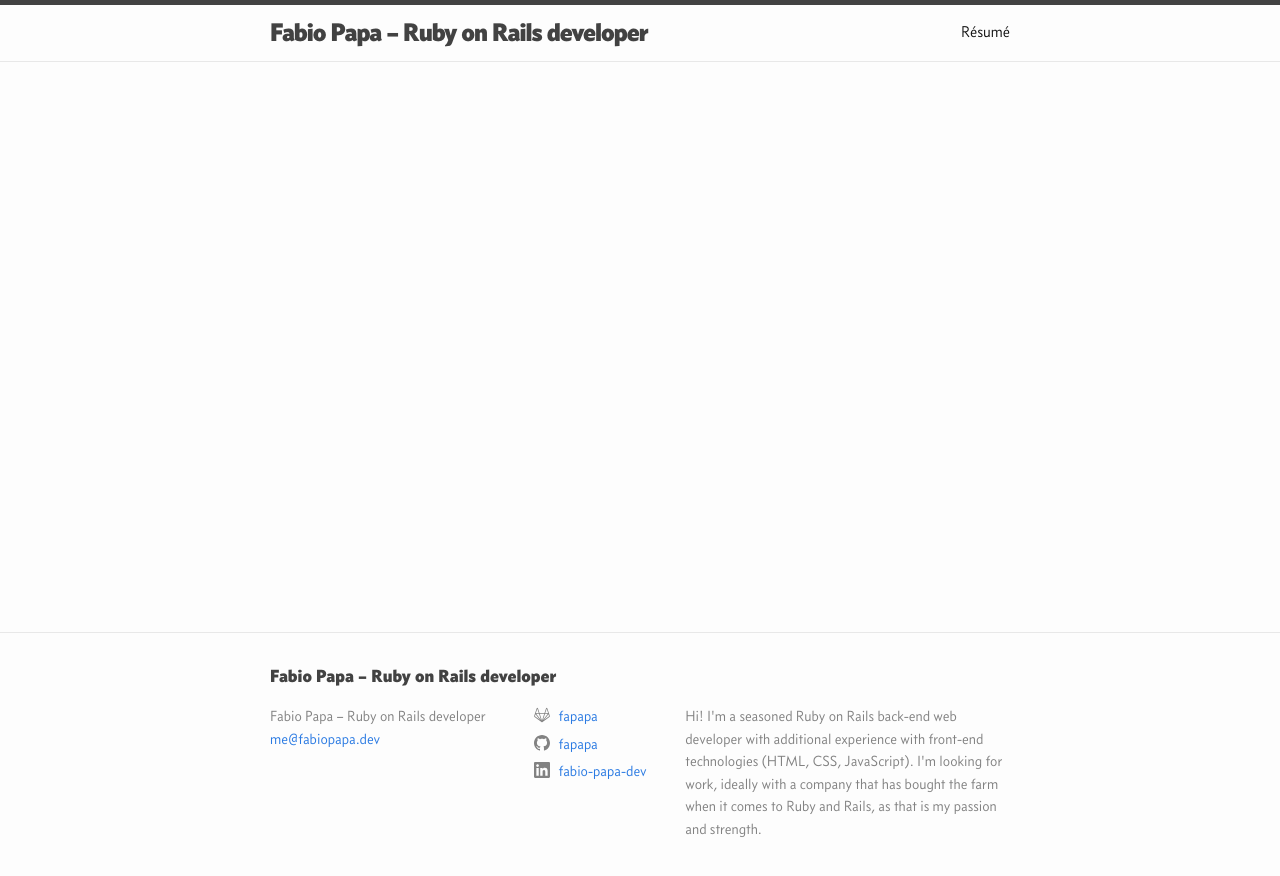
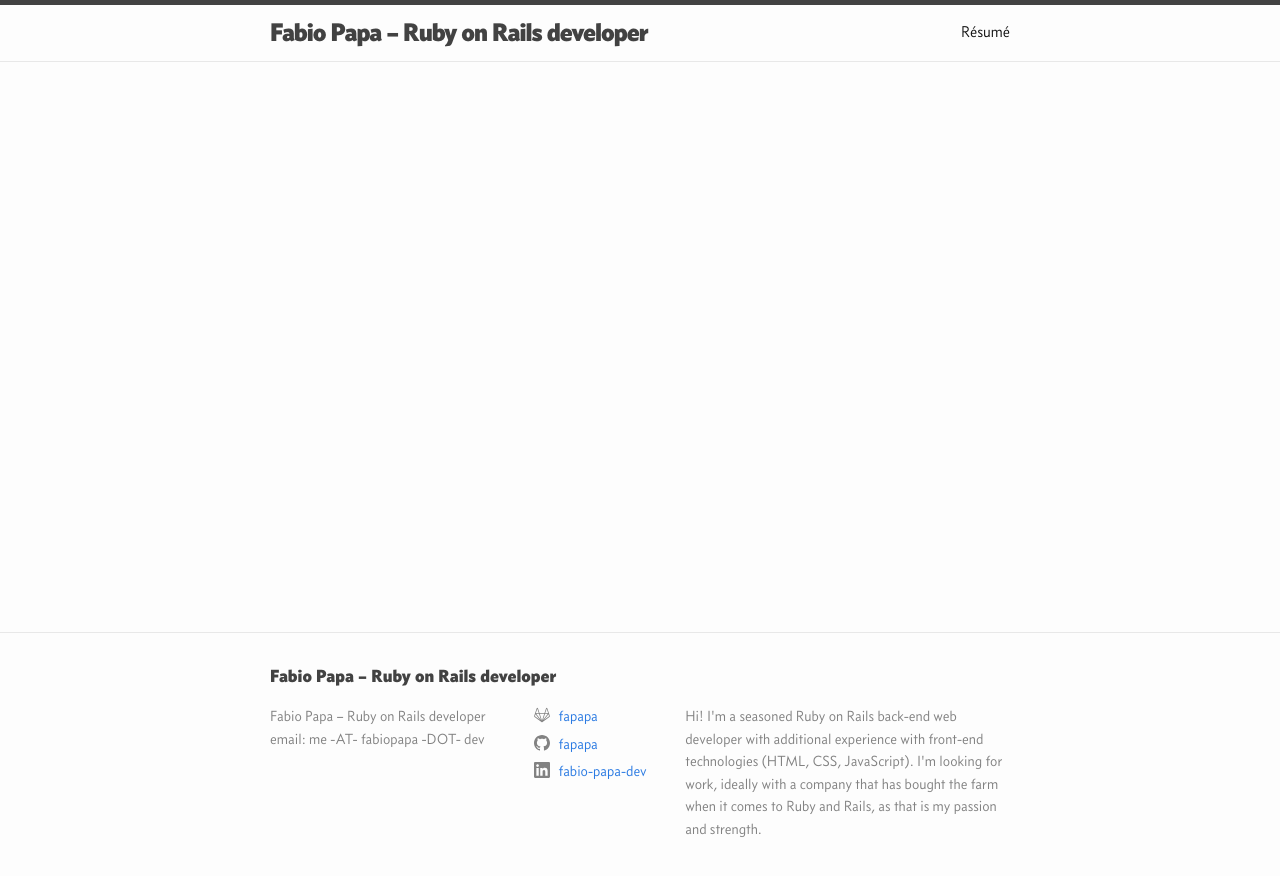
Before and after one commit to fapapa/fapapa.github.io, a Jekyll site: the page built from index.md, in a window 1280 px wide. Shown: the top 876 px of the page. Built offline with Jekyll 4.4.1, drawn with Linux system fonts in a browser that asks for light colours.

Commit message:
Obfuscate email address so that I cannot be spammed (as easily)

```diff
--- a/_config.yml
+++ b/_config.yml
@@ -14,7 +14,7 @@
 # You can create any custom variable you would like, and they will be accessible
 # in the templates via {{ site.myvariable }}.
 title: Fabio Papa – Ruby on Rails developer
-email: me@fabiopapa.dev
+email: "me -AT- fabiopapa -DOT- dev"
 description: >- # this means to ignore newlines until "baseurl:"
 
   Hi! I'm a seasoned Ruby on Rails back-end web developer with additional
--- a/_includes/footer.html
+++ b/_includes/footer.html
@@ -16,7 +16,7 @@
             {%- endif -%}
             </li>
             {%- if site.email -%}
-            <li><a class="u-email" href="mailto:{{ site.email }}">{{ site.email }}</a></li>
+            <li>email: {{ site.email }}</li>
             {%- endif -%}
         </ul>
       </div>
```
